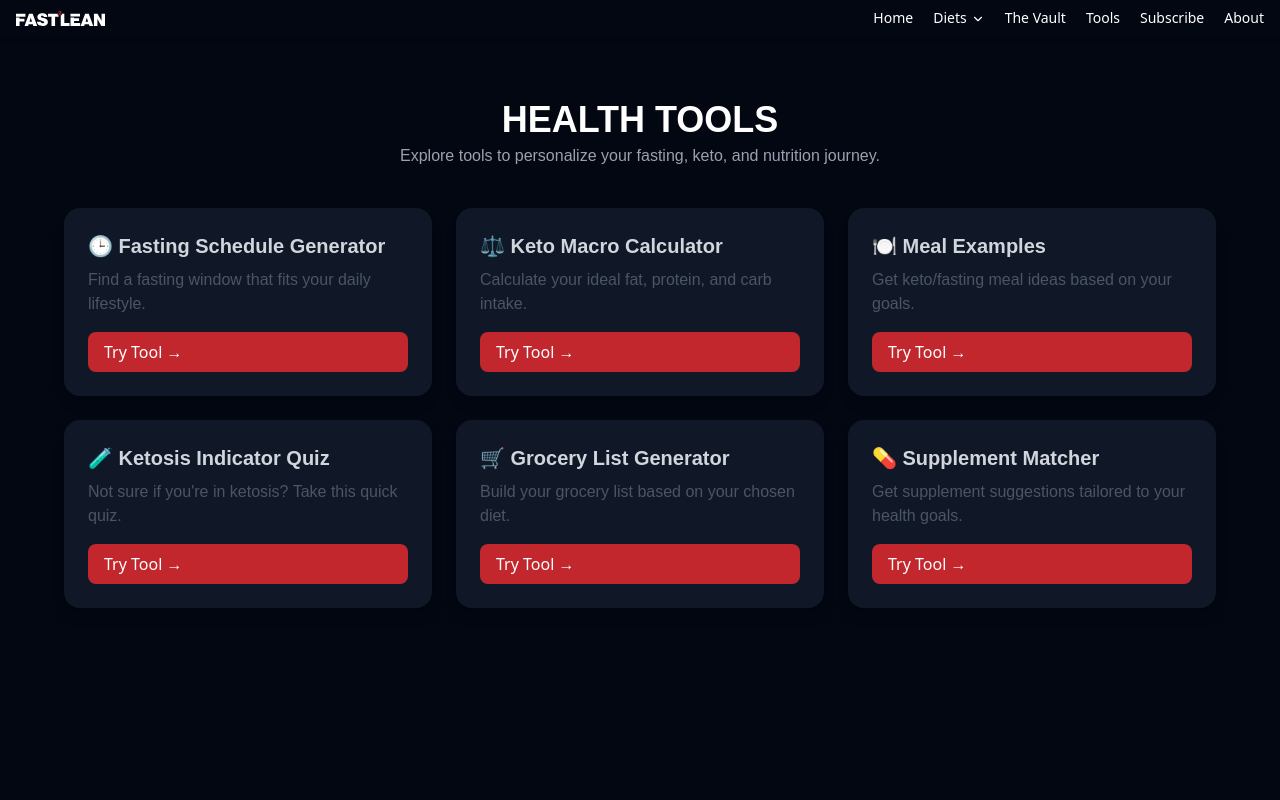
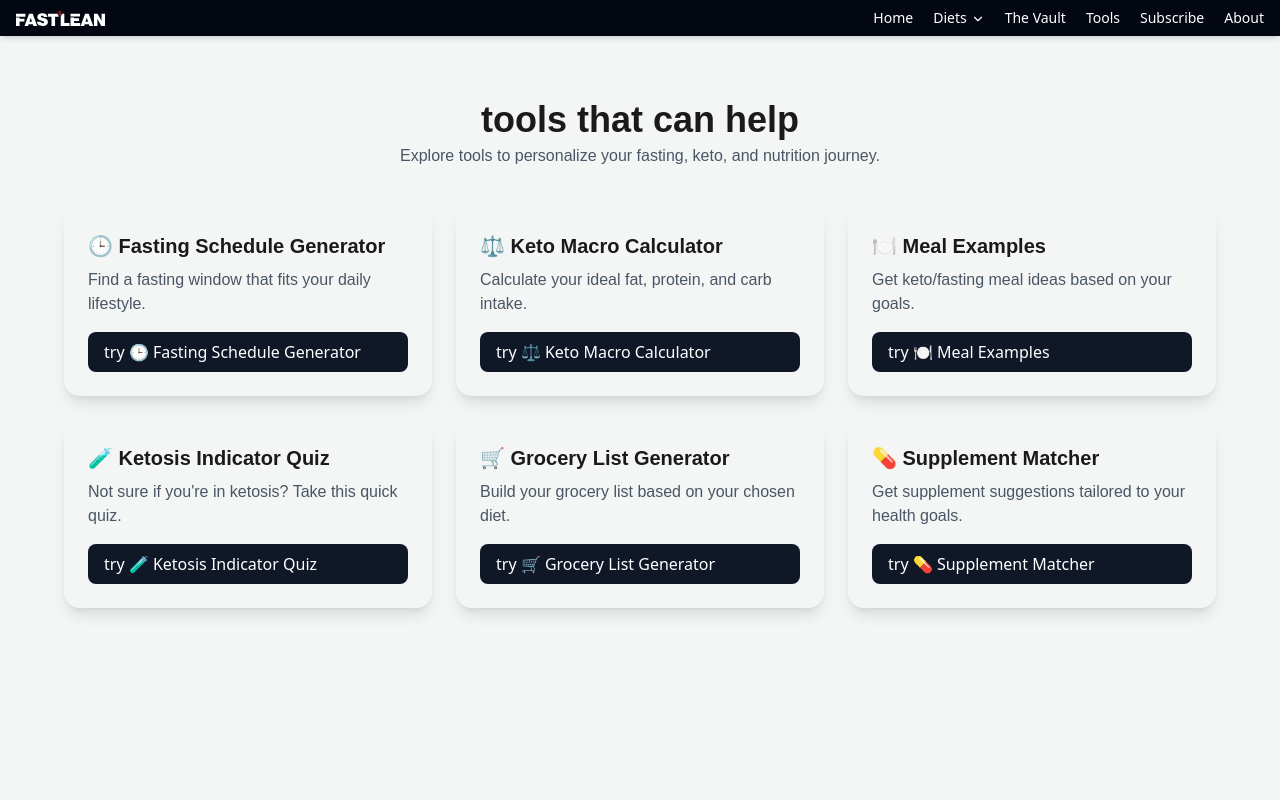
Before and after one commit to webdevRafa/fast2lean, a React (Vite) app: page /tools in a window 1280 px wide. Shown: the top 800 px of the page. Built offline with nearby package versions, Linux system fonts and the light colour scheme; no server answers; a web font is replaced by a local one.

Commit message:
cleanup site

```diff
--- a/src/components/ArticlesSection.tsx
+++ b/src/components/ArticlesSection.tsx
@@ -51,8 +51,8 @@ const ArticlesSection = () => {
       data-aos="fade-up"
       className={`py-5 md:py-10 px-6 bg-gray-900 transition duration-1000 ease-in-out`}
     >
-      <h2 className="text-4xl font-bold text-center mb-10 text-white!">
-        Learn Something Useful Today
+      <h2 className="text-4xl font-bold text-center mb-10 text-white! lowercase underline">
+        EXPLORE THE VAULT
       </h2>
 
       {/* Navigation buttons */}
--- a/src/components/FastingImpact.tsx
+++ b/src/components/FastingImpact.tsx
@@ -36,10 +36,10 @@ export const FastingImpact: React.FC = () => {
       <section className="bg-[#0c0f1a] text-white py-24 px-6">
         <div className="max-w-6xl mx-auto text-center">
           <h2
-            className="text-4xl font-bold mb-4 text-white!"
+            className="text-4xl font-bold mb-4 text-white! underline"
             data-aos="fade-up"
           >
-            The Amplified Impact of Fasting
+            amplify your life!
           </h2>
           <p
             className="text-lg mb-16 max-w-2xl mx-auto text-gray-300"
--- a/src/components/TestimonialsCarousel.tsx
+++ b/src/components/TestimonialsCarousel.tsx
@@ -41,7 +41,7 @@ const TestimonialCarousel = () => {
   return (
     <section className="py-24 px-6 relative">
       <div className="max-w-4xl mx-auto text-center">
-        <h2 className="text-4xl font-bold mb-1 text-white!">
+        <h2 className="text-4xl font-bold mb-1 text-white! lowercase underline">
           Don’t Take Our Word for It…
         </h2>
         <p className="text-lg mb-12 text-gray-400">
--- a/src/components/WhatIsFasting.tsx
+++ b/src/components/WhatIsFasting.tsx
@@ -17,7 +17,7 @@ export const WhatIsFasting: React.FC = () => {
 
         {/* Content */}
         <div data-aos="fade-left">
-          <h2 className="text-2xl md:text-3xl text-white!  mb-6 p-2">
+          <h2 className="text-2xl md:text-4xl font-bold underline lowercase text-white!  mb-6 p-2">
             Intermittent Fasting Explained
           </h2>
           <p className="text-gray-400! text-lg leading-relaxed mb-6">
--- a/src/pages/ArticlePage.tsx
+++ b/src/pages/ArticlePage.tsx
@@ -54,7 +54,9 @@ const ArticlePage: React.FC = () => {
             className="rounded-lg mb-6 w-full max-h-[400px] object-cover"
           />
         )}
-        <h1 className="text-3xl md:text-4xl font-bold mb-4">{article.title}</h1>
+        <h1 className="text-3xl md:text-4xl font-bold mb-4 ">
+          {article.title}
+        </h1>
         <p className="text-gray-600 text-sm mb-2">
           By {article.author} •{" "}
           {article.createdAt.toDate().toLocaleDateString()}
--- a/src/pages/Tools.tsx
+++ b/src/pages/Tools.tsx
@@ -42,12 +42,10 @@ const tools = [
 
 export const Tools: React.FC = () => {
   return (
-    <div className="min-h-screen bg-gray-950 py-16 px-4 sm:px-6 lg:px-8">
+    <div className="min-h-screen  py-16 px-4 sm:px-6 lg:px-8">
       <div className="max-w-5xl mx-auto text-center">
-        <h1 className="text-4xl font-bold text-white! mb-1 uppercase">
-          Health Tools
-        </h1>
-        <p className="text-gray-400 mb-10">
+        <h1 className="text-4xl font-bold  mb-1">tools that can help</h1>
+        <p className="text-gray-600 mb-10">
           Explore tools to personalize your fasting, keto, and nutrition
           journey.
         </p>
@@ -57,19 +55,17 @@ export const Tools: React.FC = () => {
         {tools.map((tool) => (
           <div
             key={tool.id}
-            className="bg-gray-900 shadow-lg rounded-2xl p-6 flex flex-col justify-between transition hover:shadow-xl"
+            className=" shadow-lg rounded-2xl p-6 flex flex-col justify-between transition hover:shadow-xl"
           >
             <div>
-              <h2 className="text-xl font-semibold text-gray-300! mb-2">
-                {tool.title}
-              </h2>
+              <h2 className="text-xl font-semibold  mb-2">{tool.title}</h2>
               <p className="text-gray-600 mb-4">{tool.description}</p>
             </div>
             <Link
               to={tool.link}
-              className="inline-block mt-auto px-4 py-2 cta-dark text-white font-medium rounded-lg  transition"
+              className="inline-block mt-auto px-4 py-2 bg-gray-900 text-white font-medium rounded-lg  transition"
             >
-              Try Tool →
+              try {tool.title}
             </Link>
           </div>
         ))}
--- a/src/pages/tools/FastingSchedule.tsx
+++ b/src/pages/tools/FastingSchedule.tsx
@@ -96,7 +96,7 @@ export const FastingSchedule: React.FC = () => {
 
         <button
           onClick={handleGenerate}
-          className="w-full cta-dark text-white font-semibold py-3 rounded-xl transition"
+          className="w-full bg-gray-900 text-white font-semibold py-3 rounded-xl transition"
         >
           Generate Schedule
         </button>
--- a/src/pages/tools/KetosisQuiz.tsx
+++ b/src/pages/tools/KetosisQuiz.tsx
@@ -93,7 +93,7 @@ export const KetosisQuiz: React.FC = () => {
 
             <button
               onClick={handleSubmit}
-              className="mt-8 w-full bg-indigo-600 text-white font-semibold py-3 rounded-xl hover:bg-indigo-700 transition"
+              className="mt-8 w-full bg-gray-900 text-white font-semibold py-3 rounded-xl hover:bg-indigo-700 transition"
             >
               Get My Results
             </button>
--- a/src/pages/tools/MacroCalculator.tsx
+++ b/src/pages/tools/MacroCalculator.tsx
@@ -157,7 +157,7 @@ export const MacroCalculator: React.FC = () => {
 
         <button
           onClick={handleCalculate}
-          className="w-full bg-green-600 text-white font-semibold py-3 rounded-xl hover:bg-green-700 transition"
+          className="w-full bg-gray-900 text-white font-semibold py-3 rounded-xl hover:bg-green-700 transition"
         >
           Calculate Macros
         </button>
--- a/src/pages/tools/MealExamples.tsx
+++ b/src/pages/tools/MealExamples.tsx
@@ -597,7 +597,7 @@ export const MealExamples: React.FC = () => {
               key={type}
               className={`inline-block px-4 py-2 mx-1 rounded-full ${
                 mealType === type
-                  ? "bg-indigo-600 text-white"
+                  ? "bg-gray-950 text-white"
                   : "bg-gray-200 text-gray-700"
               }`}
               onClick={() => setMealType(type as any)}
@@ -611,7 +611,7 @@ export const MealExamples: React.FC = () => {
           {plan?.[mealType]?.map((meal, idx) => (
             <div
               key={idx}
-              className="bg-gray-100 rounded-lg p-4 border-l-4 border-indigo-500"
+              className="bg-gray-100 rounded-lg p-4 border-l-4 border-[#c1272d]"
             >
               <h3 className="text-lg font-bold text-gray-700">{meal.title}</h3>
               <p className="text-gray-600">{meal.description}</p>
--- a/src/pages/tools/SupplementMatcher.tsx
+++ b/src/pages/tools/SupplementMatcher.tsx
@@ -91,7 +91,7 @@ export const SupplementMatcher: React.FC = () => {
 
             <button
               onClick={handleMatch}
-              className="w-full bg-indigo-600 text-white font-semibold py-3 rounded-xl hover:bg-indigo-700 transition"
+              className="w-full bg-gray-900 text-white font-semibold py-3 rounded-xl hover:bg-indigo-700 transition"
             >
               Show My Matches
             </button>
```
